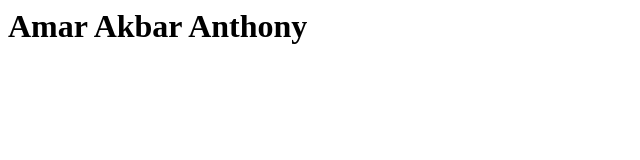
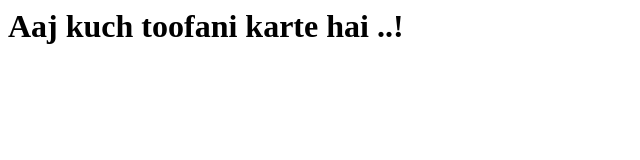
Before and after one commit to STARDITISS/myrepo, a plain HTML site: page index.html in a window 1280 px wide. Shown: the whole page, without its empty margins (0-640 px from the left). Drawn offline with Linux system fonts and the light colour scheme.

Commit message:
Thums Up

```diff
--- a/index.html
+++ b/index.html
@@ -1 +1 @@
-<h1> Amar Akbar Anthony </h1>
+<h1> Aaj kuch toofani karte hai ..! </h1>
```
